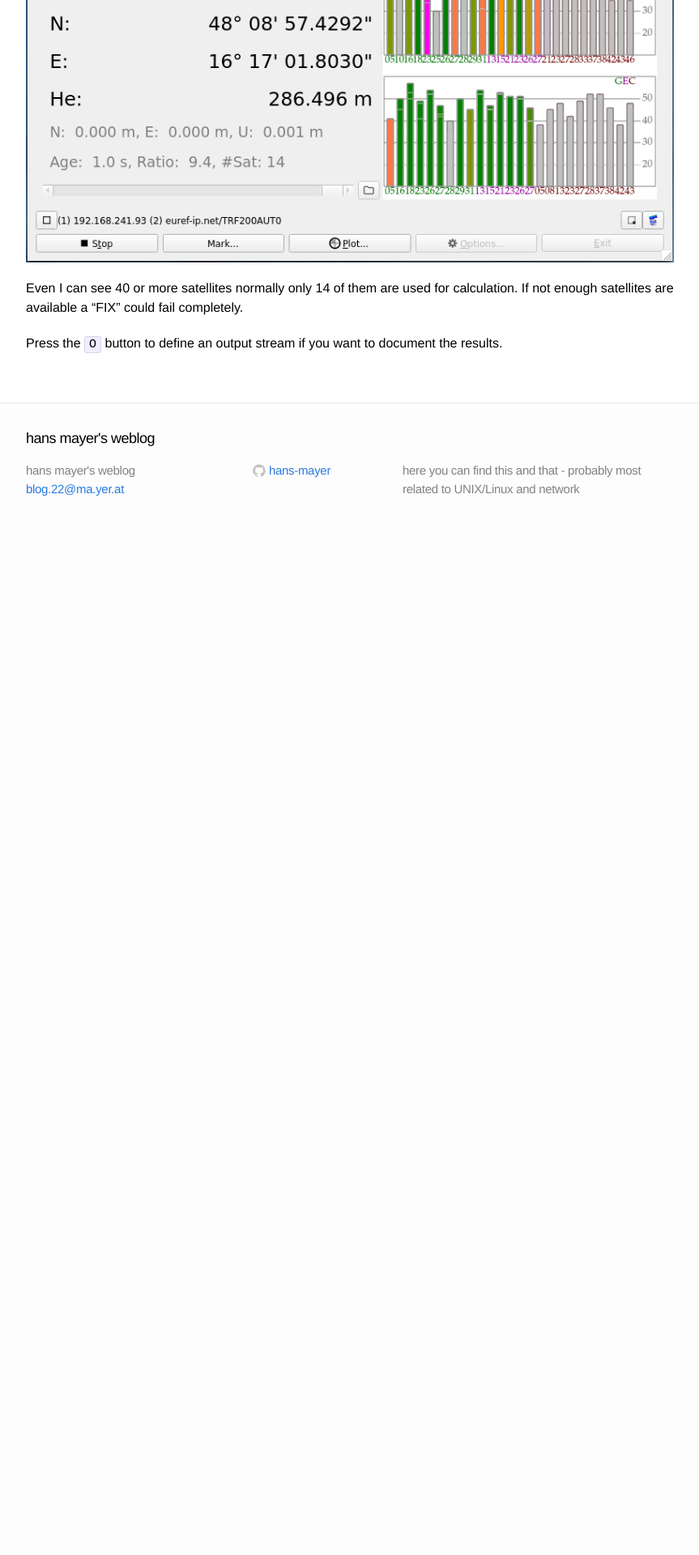
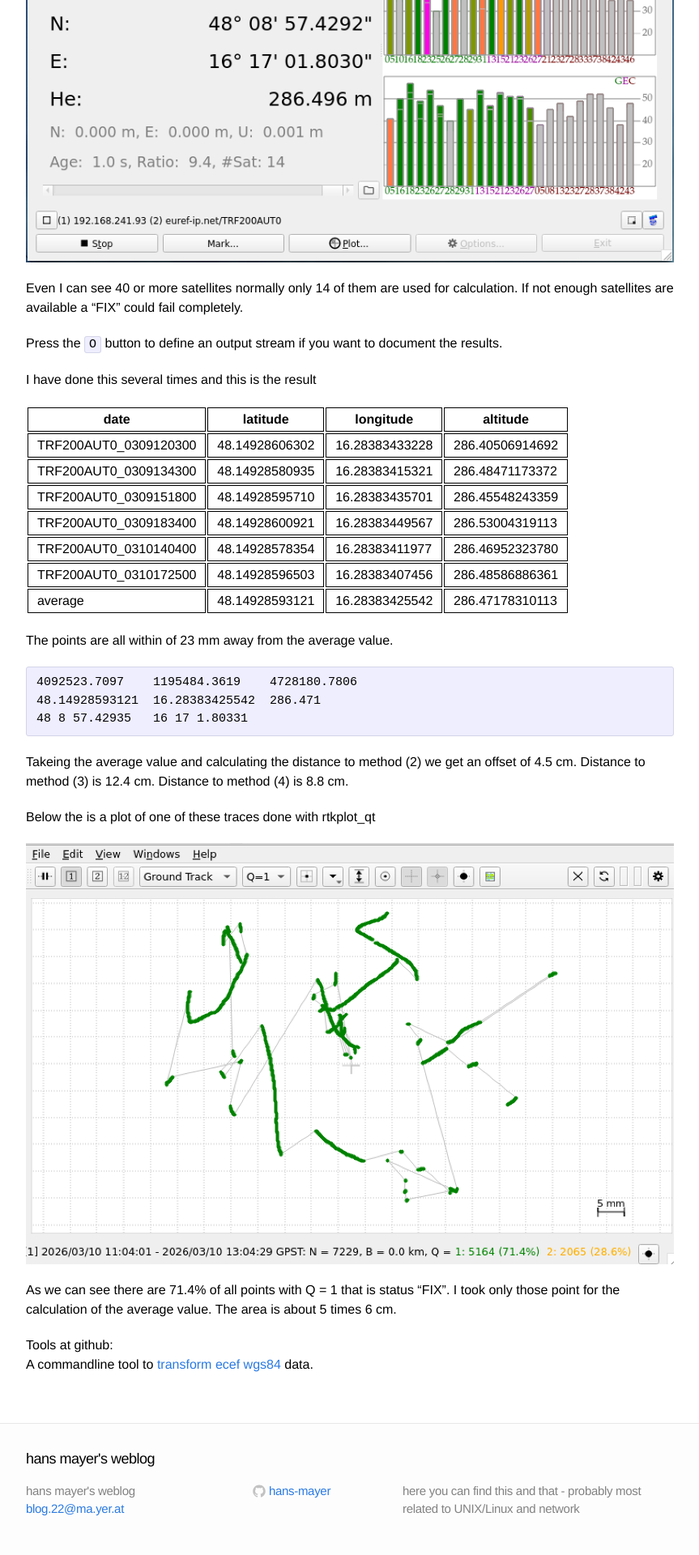
Before and after one commit to hans-mayer/blog, a Jekyll site: the page built from _posts/2026-03-15-PPP-with-NTRIP-source-and-rtknavi_qt.markdown, in a window 1280 px wide. Shown: the part 2072-3992 px from the top of the page at 81% size, without its empty margins (208-1071 px from the left). Built offline with Jekyll 4.4.1, drawn with Linux system fonts in a browser that asks for light colours; before the commit the page ends 2732 px from its top, so only the background shows below that.

Commit message:
_posts/2026-03-15 with images

```diff
--- a/_posts/2026-03-15-PPP-with-NTRIP-source-and-rtknavi_qt.markdown
+++ b/_posts/2026-03-15-PPP-with-NTRIP-source-and-rtknavi_qt.markdown
@@ -64,3 +64,42 @@ Now it's time to press the `Start` button.  Very soon I get as solution "float".
 Even I can see 40 or more satellites normally only 14 of them are used for calculation. If not enough satellites are available a "FIX" could fail completely.
 
 Press the `O` button to define an output stream if you want to document the results.
+
+I have done this several times and this is the result
+
+<style>
+.tablelines table, .tablelines td, .tablelines th {
+        border: 1px solid black;
+        padding: 2px;
+        }
+</style>
+| &nbsp;&nbsp;date&nbsp;&nbsp;                  | &nbsp;&nbsp;latitude&nbsp;&nbsp;       | &nbsp;&nbsp;longitude&nbsp;&nbsp;      | &nbsp;&nbsp;altitude&nbsp;&nbsp;        |
+|-----------------------------------------------|----------------------------------------|----------------------------------------|-----------------------------------------|
+| &nbsp;&nbsp;TRF200AUT0_0309120300&nbsp;&nbsp; | &nbsp;&nbsp;48.14928606302&nbsp;&nbsp; | &nbsp;&nbsp;16.28383433228&nbsp;&nbsp; | &nbsp;&nbsp;286.40506914692&nbsp;&nbsp; |
+| &nbsp;&nbsp;TRF200AUT0_0309134300&nbsp;&nbsp; | &nbsp;&nbsp;48.14928580935&nbsp;&nbsp; | &nbsp;&nbsp;16.28383415321&nbsp;&nbsp; | &nbsp;&nbsp;286.48471173372&nbsp;&nbsp; |
+| &nbsp;&nbsp;TRF200AUT0_0309151800&nbsp;&nbsp; | &nbsp;&nbsp;48.14928595710&nbsp;&nbsp; | &nbsp;&nbsp;16.28383435701&nbsp;&nbsp; | &nbsp;&nbsp;286.45548243359&nbsp;&nbsp; |
+| &nbsp;&nbsp;TRF200AUT0_0309183400&nbsp;&nbsp; | &nbsp;&nbsp;48.14928600921&nbsp;&nbsp; | &nbsp;&nbsp;16.28383449567&nbsp;&nbsp; | &nbsp;&nbsp;286.53004319113&nbsp;&nbsp; |
+| &nbsp;&nbsp;TRF200AUT0_0310140400&nbsp;&nbsp; | &nbsp;&nbsp;48.14928578354&nbsp;&nbsp; | &nbsp;&nbsp;16.28383411977&nbsp;&nbsp; | &nbsp;&nbsp;286.46952323780&nbsp;&nbsp; |
+| &nbsp;&nbsp;TRF200AUT0_0310172500&nbsp;&nbsp; | &nbsp;&nbsp;48.14928596503&nbsp;&nbsp; | &nbsp;&nbsp;16.28383407456&nbsp;&nbsp; | &nbsp;&nbsp;286.48586886361&nbsp;&nbsp; |
+| &nbsp;&nbsp;average&nbsp;&nbsp;               | &nbsp;&nbsp;48.14928593121&nbsp;&nbsp; | &nbsp;&nbsp;16.28383425542&nbsp;&nbsp; | &nbsp;&nbsp;286.47178310113&nbsp;&nbsp; |
+{: .tablelines}
+
+The points are all within of 23 mm away from the average value.
+
+<pre>
+4092523.7097    1195484.3619    4728180.7806
+48.14928593121  16.28383425542  286.471
+48 8 57.42935   16 17 1.80331
+</pre>
+
+Takeing the average value and calculating the distance to method (2) we get an offset of 4.5 cm. Distance to method (3) is 12.4 cm. Distance to method (4) is 8.8 cm.
+
+Below the is a plot of one of these traces done with rtkplot_qt
+
+![plot20260310rtknavi](/images/plot20260310rtknavi.png)
+
+As we can see there are 71.4% of all points with Q = 1 that is status "FIX". I took only those point for the calculation of the average value. The area is about
+5 times 6 cm.
+
+Tools at github: <br>
+A commandline tool to [transform ecef wgs84](https://github.com/hans-mayer/transform_ecef_wgs84){:target="_blank"} data. <br>
```
Also changed, not shown: _posts/2026-01-21-PPP-with-gpsrinex.markdown (+4 -3 lines), _posts/2026-02-21-PPP-with-RTKLIB.markdown (+4 -3 lines), _posts/2026-02-28-PPP-with-NTRIP-source.markdown (+10 -3 lines), images/plot20260226ublox.png (added), images/plot20260310rtknavi.png (added).
